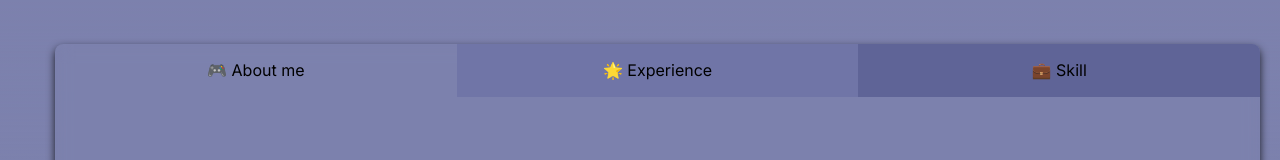
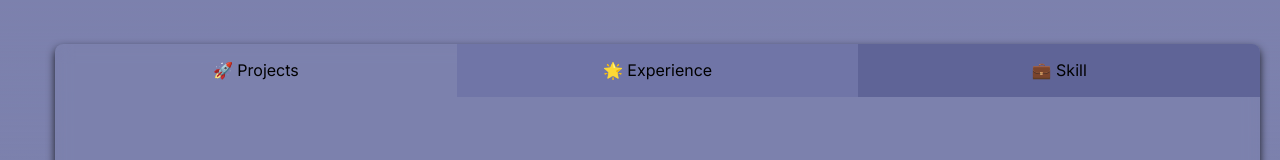
Before and after one commit to Will-H007/Fish-Pond, a Next.js app in the folder portfolio/: page /information in a window 1280 px wide. Shown: the top 160 px of the page. Built offline with nearby package versions, Linux system fonts and the light colour scheme.

Commit message:
fixed some bug

```diff
--- a/portfolio/component/Second_page/navbar.tsx
+++ b/portfolio/component/Second_page/navbar.tsx
@@ -2,7 +2,7 @@
 import React, { useState } from 'react';
 
 const initialItems = [
-  { id: 'about me', color: 'transparent', label: '🎮 About me' },
+  { id: 'about me', color: 'transparent', label: '🚀 Projects'  },
   { id: 'experience', color: '#7075a7', label: '🌟 Experience' },
   { id: 'skill', color: '#5f6497', label: '💼 Skill' },
 
```
